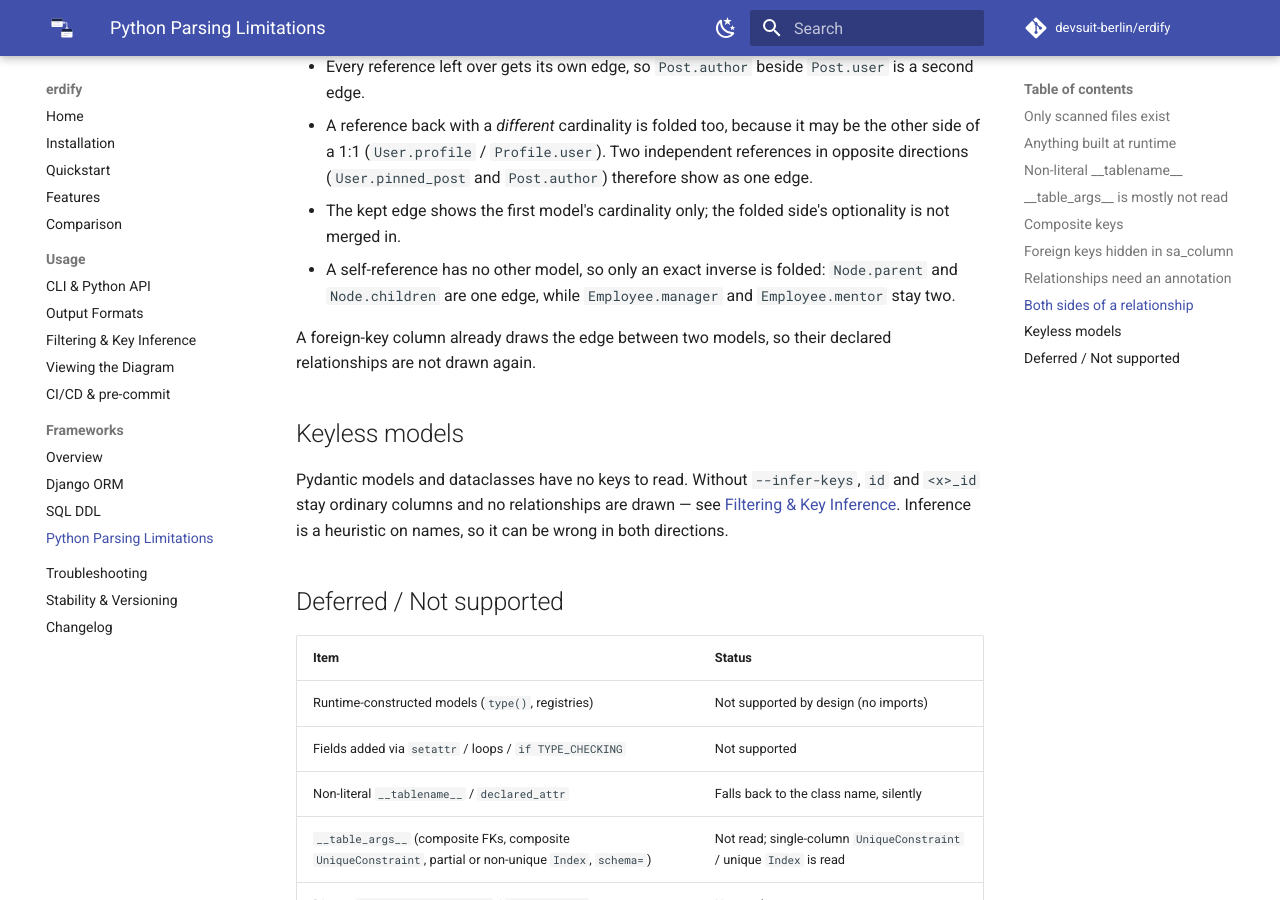
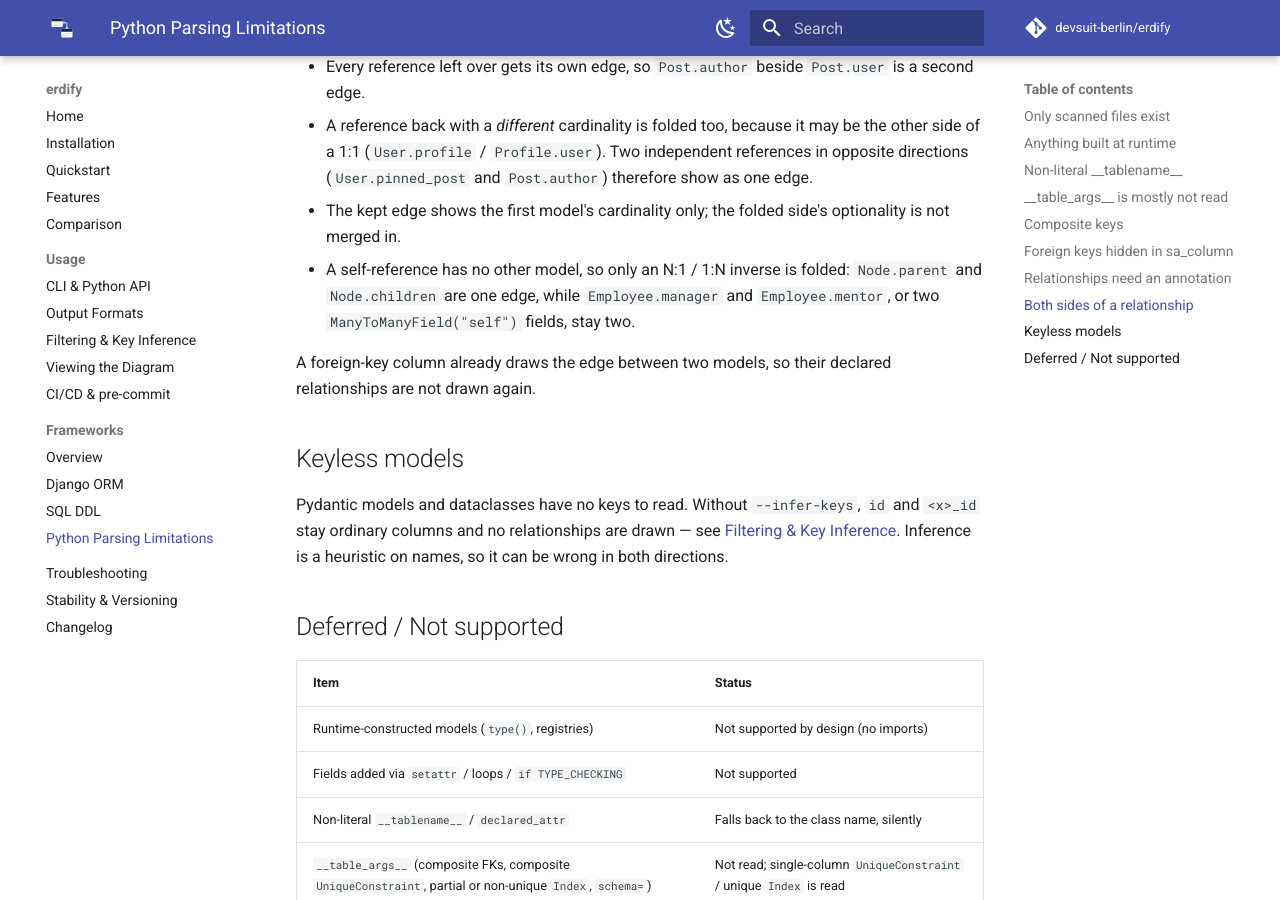
Before and after one commit to devsuit-berlin/erdify, an MkDocs documentation site: the page built from docs/frameworks/limitations.md, in a window 1280 px wide and 900 px high, scrolled down 3669 px. Built offline with MkDocs 1.6.1 and Material for MkDocs 9.7.7, drawn with Linux system fonts in a browser that asks for light colours; comment, search, counter and statistics services are not loaded.

Commit message:
fix: keep two M:N or 1:1 self-references as separate edges
Same-kind self-references (two ManyToManyField("self")) are independent
relationships, not each other's inverse; only N:1 / 1:N folds for a
self-reference.

```diff
--- a/docs/frameworks/limitations.md
+++ b/docs/frameworks/limitations.md
@@ -163,9 +163,10 @@ and then an attribute named after the class (`Post.user` for `User`).
   `Post.author`) therefore show as one edge.
 - The kept edge shows the first model's cardinality only; the folded side's
   optionality is not merged in.
-- A self-reference has no other model, so only an exact inverse is folded:
-  `Node.parent` and `Node.children` are one edge, while `Employee.manager` and
-  `Employee.mentor` stay two.
+- A self-reference has no other model, so only an N:1 / 1:N inverse is
+  folded: `Node.parent` and `Node.children` are one edge, while
+  `Employee.manager` and `Employee.mentor`, or two `ManyToManyField("self")`
+  fields, stay two.
 
 A foreign-key column already draws the edge between two models, so their
 declared relationships are not drawn again.
```
Also changed, not shown: 2 other files.
